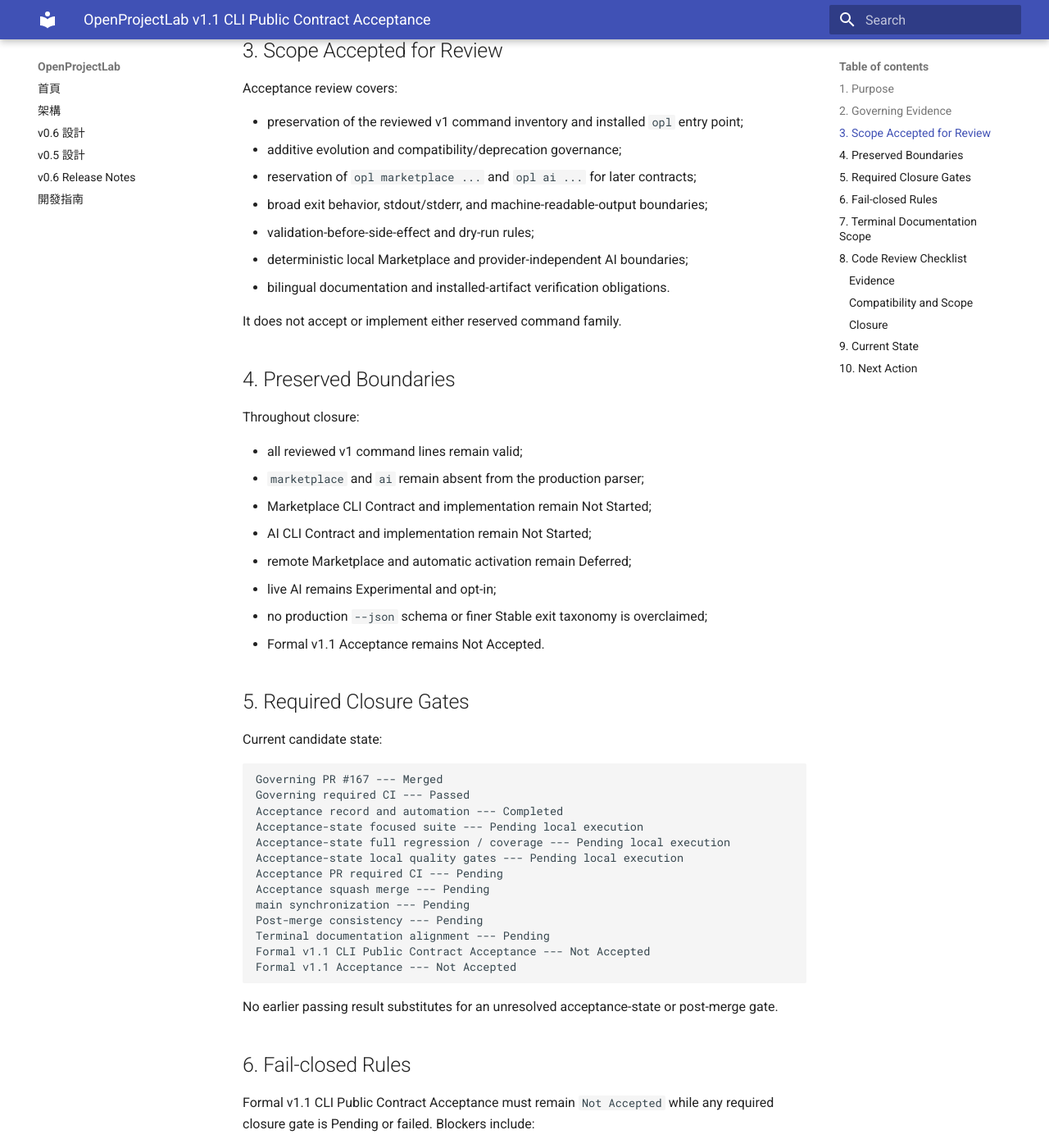
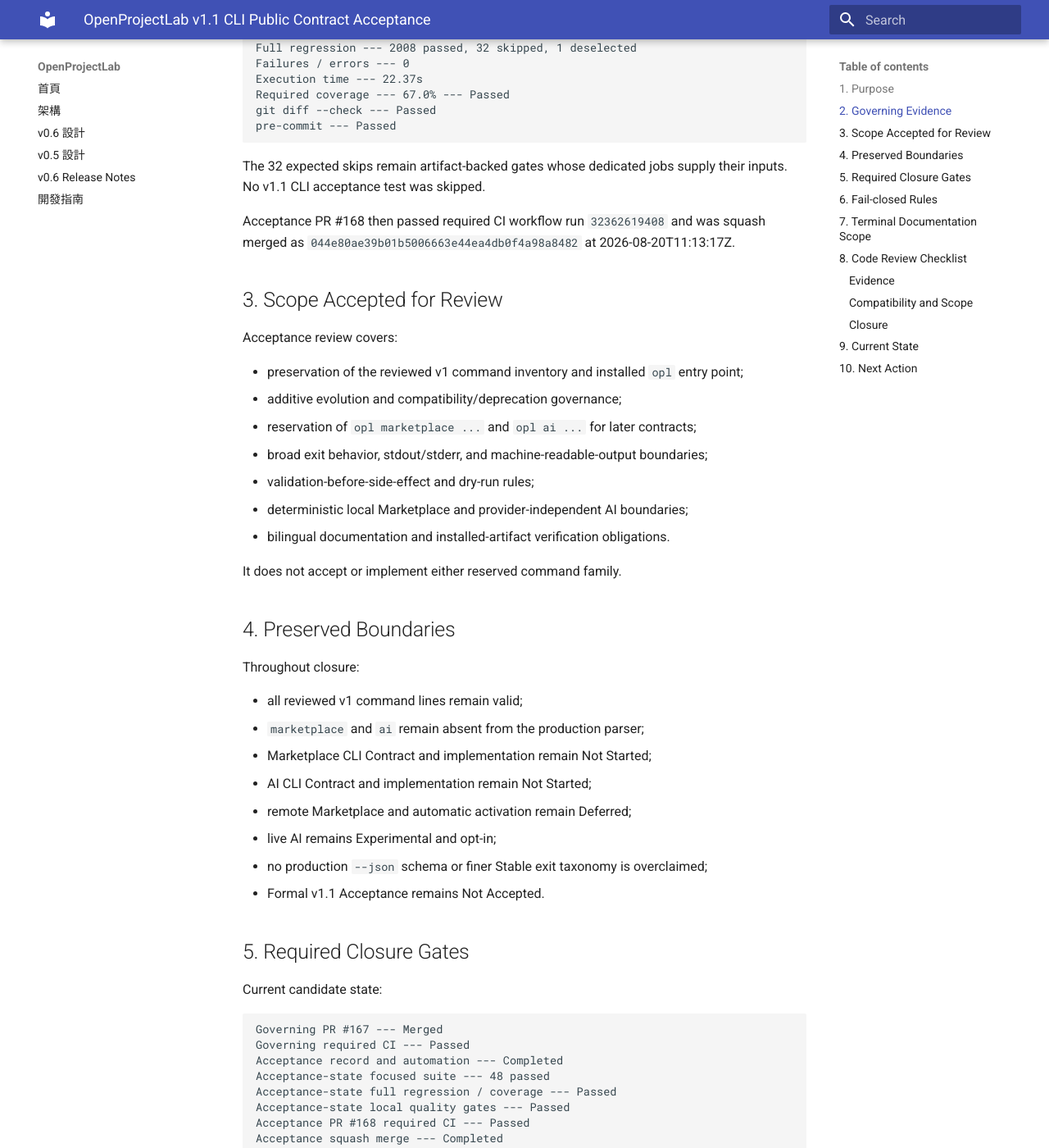
Before and after one commit to khwang1964/OpenProjectLab, an MkDocs documentation site: the page built from docs/releases/v1.1-cli-public-contract-acceptance.md, in a window 1280 px wide and 1400 px high, scrolled down 1374 px. Shown: the whole window at 82% size. Built offline with MkDocs 1.6.1 and Material for MkDocs 9.7.7, drawn with Linux system fonts in a browser that asks for light colours; some of the changed text lies outside the part shown.

Commit message:
docs: accept v1.1 cli public contract (#169)

````diff
--- a/docs/releases/v1.1-cli-public-contract-acceptance.md
+++ b/docs/releases/v1.1-cli-public-contract-acceptance.md
@@ -1,13 +1,15 @@
 # OpenProjectLab v1.1 CLI Public Contract Acceptance
 
-> **Status:** Acceptance Closure --- In Progress\
+> **Status:** Accepted\
 > **Target Release:** OpenProjectLab v1.1.0\
 > **Phase:** v1.1.2 --- CLI Public Contract Acceptance\
 > **Date:** 2026-08-20\
 > **Governing Contract:** `docs/releases/v1.1-cli-public-contract.md`\
 > **Governing PR:** #167\
 > **Governing Merge Commit:** `2727bba27a1438b949870f9dee7df4aa16d43244`\
-> **Formal v1.1 CLI Public Contract Acceptance:** Not Accepted\
+> **Acceptance PR:** #168\
+> **Acceptance Merge Commit:** `044e80ae39b01b5006663e44ea4db0f4a98a8482`\
+> **Formal v1.1 CLI Public Contract Acceptance:** Accepted\
 > **Formal v1.1 Acceptance:** Not Accepted
 
 ------------------------------------------------------------------------
@@ -60,8 +62,24 @@
 pre-commit --- Passed
 ```
 
-The absence of exact full-regression and coverage metrics prevents this record
-from inventing them. Acceptance-state execution must supply fresh evidence.
+Fresh acceptance-state execution subsequently supplied:
+
+``` text
+Focused v1/v1.1 CLI acceptance suite --- 48 passed
+Full regression --- 2008 passed, 32 skipped, 1 deselected
+Failures / errors --- 0
+Execution time --- 22.37s
+Required coverage --- 67.0% --- Passed
+git diff --check --- Passed
+pre-commit --- Passed
+```
+
+The 32 expected skips remain artifact-backed gates whose dedicated jobs supply
+their inputs. No v1.1 CLI acceptance test was skipped.
+
+Acceptance PR #168 then passed required CI workflow run `32362619408` and was
+squash merged as `044e80ae39b01b5006663e44ea4db0f4a98a8482` at
+2026-08-20T11:13:17Z.
 
 ## 3. Scope Accepted for Review
 
@@ -99,15 +117,21 @@
 Governing PR #167 --- Merged
 Governing required CI --- Passed
 Acceptance record and automation --- Completed
-Acceptance-state focused suite --- Pending local execution
-Acceptance-state full regression / coverage --- Pending local execution
-Acceptance-state local quality gates --- Pending local execution
-Acceptance PR required CI --- Pending
-Acceptance squash merge --- Pending
-main synchronization --- Pending
-Post-merge consistency --- Pending
-Terminal documentation alignment --- Pending
-Formal v1.1 CLI Public Contract Acceptance --- Not Accepted
+Acceptance-state focused suite --- 48 passed
+Acceptance-state full regression / coverage --- Passed
+Acceptance-state local quality gates --- Passed
+Acceptance PR #168 required CI --- Passed
+Acceptance squash merge --- Completed
+Acceptance merge commit --- 044e80ae39b01b5006663e44ea4db0f4a98a8482
+main synchronization --- Completed
+Synchronized main SHA --- 044e80ae39b01b5006663e44ea4db0f4a98a8482
+Working tree after synchronization --- Clean
+Published v1.0.0 tag target preserved --- d469b41b898d80811a14a423d08b09d0b51bc189
+Post-merge focused suite --- 48 passed in 0.22s
+Post-merge local quality gates --- Passed
+Post-merge consistency --- Completed
+Terminal documentation alignment --- Completed
+Formal v1.1 CLI Public Contract Acceptance --- Accepted
 Formal v1.1 Acceptance --- Not Accepted
 ```
 
@@ -182,8 +206,14 @@
 ``` text
 v1.1.2 governing design PR #167 --- Merged
 v1.1.2 governing CI --- Passed
-v1.1.2 Acceptance Closure --- In Progress
-Formal v1.1 CLI Public Contract Acceptance --- Not Accepted
+v1.1.2 acceptance PR #168 --- Merged
+v1.1.2 acceptance CI --- Passed
+v1.1.2 acceptance merge --- 044e80ae39b01b5006663e44ea4db0f4a98a8482
+main synchronization --- Completed
+v1.1.2 Acceptance Closure --- Completed
+Post-merge consistency --- Completed
+Terminal documentation alignment --- Completed
+Formal v1.1 CLI Public Contract Acceptance --- Accepted
 Marketplace CLI Contract --- Not Started
 Marketplace CLI Implementation --- Not Started
 AI CLI Contract --- Not Started
@@ -193,9 +223,8 @@
 
 ## 10. Next Action
 
-Run the acceptance-state focused suite, full regression, coverage, and local
-quality gates. If they pass, submit the acceptance candidate PR while keeping
-all PR/merge/main-sync/post-merge/terminal gates Pending until completed.
+Proceed to v1.1.3 Marketplace CLI Contract. Marketplace CLI implementation,
+AI CLI work, and Formal v1.1 Acceptance remain outside this acceptance.
 
 ------------------------------------------------------------------------
 
````
Also changed, not shown: CHANGELOG.md (+25 -0 lines), docs/HISTORY.md (+39 -0 lines), docs/releases/v1.1-cli-public-contract.md (+15 -9 lines), docs/roadmap.md (+33 -6 lines), 2 other files.
